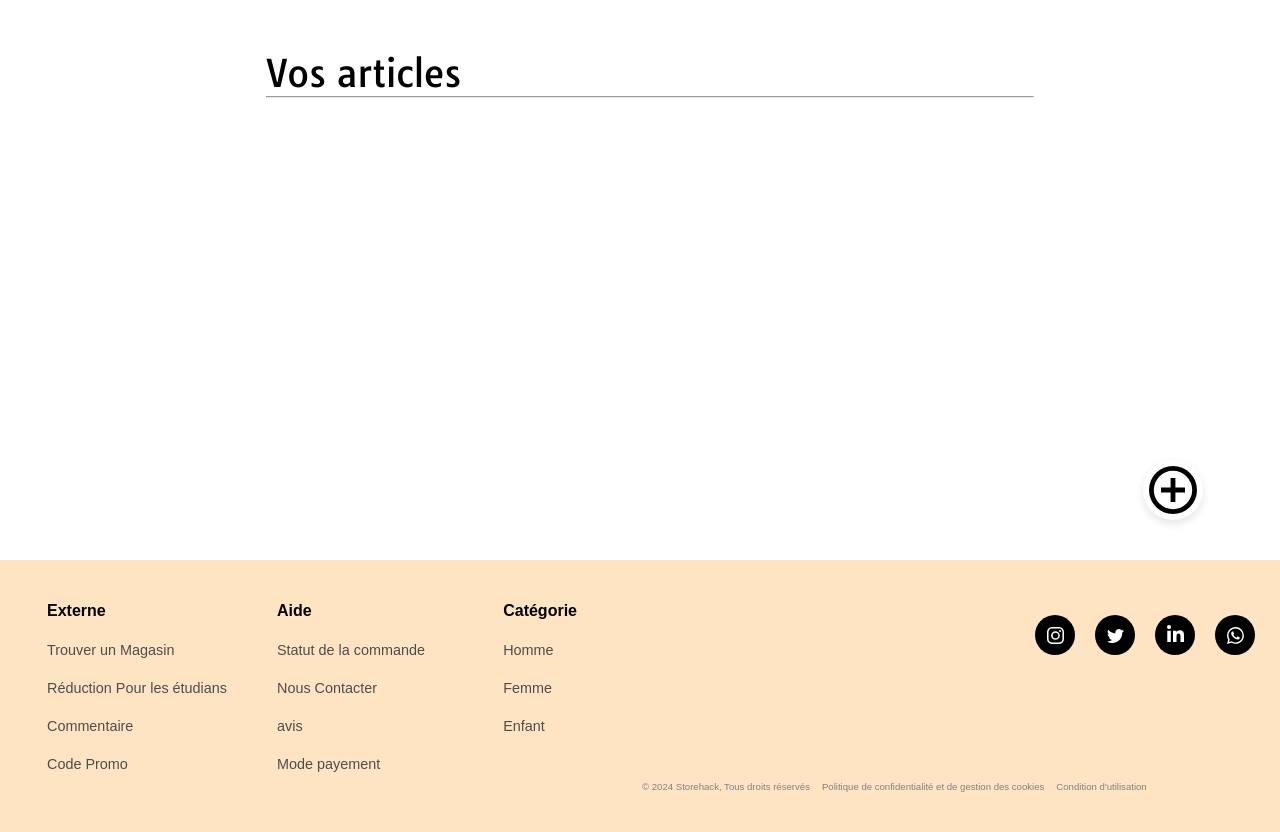
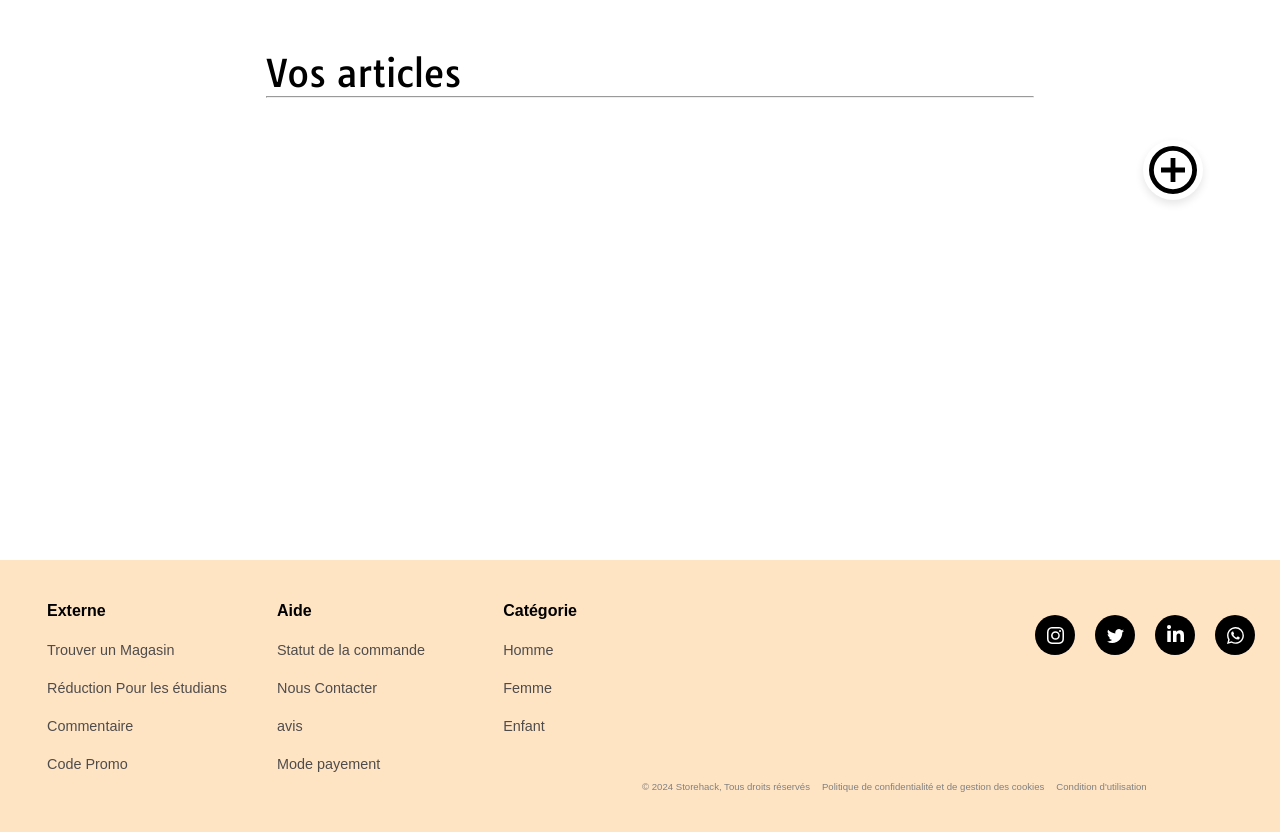
Before and after one commit to Baptiste4321/e-commerce, a PHP site: page /article_en_vente.php in a window 1280 px wide. Shown: the part 80-912 px from the top of the page. Run offline with PHP 8.4, Linux system fonts and the light colour scheme; the visitor is signed in with stand-in values (Sample User, id 1); data that the repository does not hold is empty.

Commit message:
fix pb button

```diff
--- a/article_en_vente.php
+++ b/article_en_vente.php
@@ -62,9 +62,6 @@ include "includes/header.php";
                 <p style="font-size: 2.3rem;">Vos articles</p>
                 <hr>
             </div>
-            <a href="ajouter.php" class="button-hist">
-                <svg xmlns="http://www.w3.org/2000/svg" width="48" height="48" viewBox="0 0 20 20"><path fill="black" d="M11 9h4v2h-4v4H9v-4H5V9h4V5h2zm-1 11a10 10 0 1 1 0-20a10 10 0 0 1 0 20m0-2a8 8 0 1 0 0-16a8 8 0 0 0 0 16"/></svg>
-            </a>
 
             <p id="Séléction"></p>
 
@@ -114,6 +111,11 @@ include "includes/header.php";
             ?>
         </div>
     </section>
+    <div class="container-button-hist">
+        <a href="ajouter.php" class="button-hist">
+            <svg xmlns="http://www.w3.org/2000/svg" width="48" height="48" viewBox="0 0 20 20"><path fill="black" d="M11 9h4v2h-4v4H9v-4H5V9h4V5h2zm-1 11a10 10 0 1 1 0-20a10 10 0 0 1 0 20m0-2a8 8 0 1 0 0-16a8 8 0 0 0 0 16"/></svg>
+        </a>
+    </div>
 </main>
 
 <?php
@@ -121,7 +123,6 @@ include "includes/footer.php";
 ?>
 <script src="javascript/nav-bar.js"></script>
 <script src="javascript/carroussel.js"></script>
-<script src="javascript/article_en_vente.js"></script>
 
 </body>
 </html>
--- a/css/utilisateur.css
+++ b/css/utilisateur.css
@@ -65,7 +65,6 @@
 
         /*PL*/
 
-
         /* Styles pour le bouton de soumission */
         .button-hist {
             width: 60px;
@@ -73,16 +72,13 @@
             border-radius: 50%;
             border-color: black;
             background-color: white; /* Couleur blanche */
-            color: black; /* Couleur du texte */
             display: flex;
-            font-size: 18px; /* Taille de police plus grande */
-            font-weight: bold; /* Police en gras */
             box-shadow: 0 4px 8px rgba(0, 0, 0, 0.1); /* Ombre subtile */
             justify-content: center;
             align-items: center;
             text-decoration: none;
             position: fixed; /* Position fixe pour rester visible lors du défilement */
-            bottom: 25%; /* Distance de 20 pixels depuis le bas */
+            bottom: 65%; /* Distance de 20 pixels depuis le bas */
             right: 6%; /* Distance de 20 pixels depuis la droite */
             z-index: 1;
             cursor: pointer;
--- a/javascript/article_en_vente.js
+++ /dev/null
@@ -1,21 +0,0 @@
-const button = document.querySelector('.button-hist'); // select the button using its class
-const footer = document.querySelector('.footer'); // select the footer using its class
-
-function adjustButtonPosition() {
-    const buttonRect = button.getBoundingClientRect();
-    const footerRect = footer.getBoundingClientRect();
-
-    // check if the button is overlapping with the footer
-    if (buttonRect.bottom >= footerRect.top) {
-        // calculate the new position of the button
-        const newTop = footerRect.top - buttonRect.height - 10; // subtract the height of the button and add some padding
-
-        // update the CSS properties of the button
-        button.style.marginBottom = `${newTop}px`;
-        button.style.position = 'fixed';
-    }
-}
-
-// call the function initially and on window resize
-adjustButtonPosition();
-window.addEventListener('resize', adjustButtonPosition);
```
